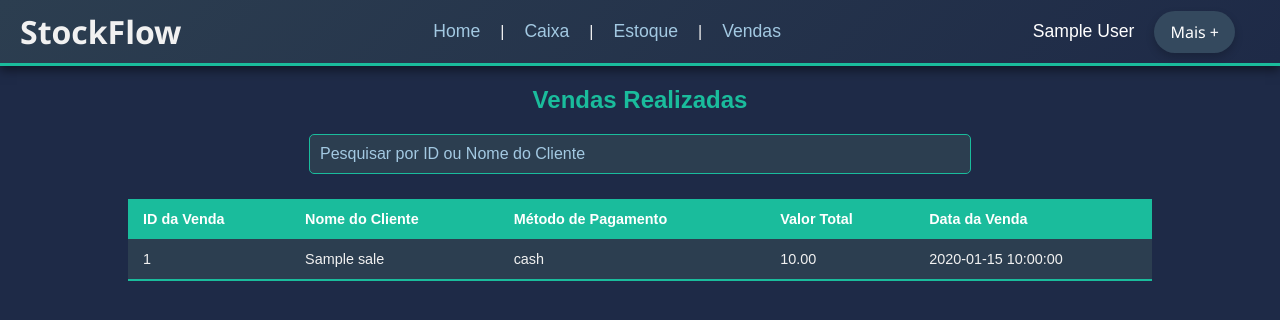
After one commit to J0seAlbuquerque/StockFLow, a PHP site: page /pages/vendas.php in a window 1280 px wide. The commit adds this page. Shown: the top 320 px of the page. Run offline with PHP 8.4, Linux system fonts and the light colour scheme; the visitor is signed in with stand-in values (Sample User, id 1); tables that the repository leaves empty hold one stand-in row (values such as "Sample post").

Commit message:
Adição pagina de vendas, tabela de vendas e barra de pesquisa

```diff
--- a/assets/css/_prench_i.css
+++ b/assets/css/_vendas.css
@@ -1,13 +1,10 @@
-/* Estilos gerais da página */
+/* Estilos gerais */
 body {
     font-family: Arial, sans-serif;
-    background-color: #f4f4f9;
     margin: 0;
     padding: 0;
-    height: 100vh;
-    justify-content: center;
-    align-items: center;
-    background: linear-gradient(135deg, #2c3e50, #1e2a47);
+    background-color: #1e2a47; /* Dark Blue */
+    color: #f1f1f1; /* White Smoke */
 }
 
 /* Navbar */
@@ -68,7 +65,7 @@ body {
 }
 
 .user-info .empresa-name {
-    margin-right: 15px;
+    margin-right: 45px;
     font-size: 1.1rem;
 }
 
@@ -127,120 +124,113 @@ body {
     opacity: 1; /* Torna o dropdown visível com transição suave */
 }
 
+/* Estilos para dispositivos menores (responsividade) */
+@media (max-width: 768px) {
+    .navbar {
+        flex-direction: column; /* Muda para coluna para melhor adaptação em telas pequenas */
+        align-items: flex-start; /* Alinha os itens à esquerda */
+    }
 
-/* Container que envolve a box */
-.container {
-    width: 100%;
-    display: flex;
-    justify-content: center;
-    align-items: center;
-    margin-top: 20px; /* Add margin-top to create space */
+    .nav-links {
+        display: block; /* Exibe os links como blocos em dispositivos pequenos */
+        margin-top: 10px;
+        width: 100%;
+    }
+
+    .nav-links a {
+        padding: 10px;
+        width: 100%; /* Faz os links ocuparem toda a largura disponível */
+        text-align: left; /* Alinha o texto à esquerda */
+    }
+
+    .user-info {
+        margin-top: 10px;
+        width: 100%;
+        display: flex;
+        justify-content: space-between; /* Distribui o nome da empresa e o dropdown */
+    }
+
+    .dropdown {
+        width: auto; /* Ajusta o dropdown para caber no espaço */
+    }
 }
 
-/* Caixa do formulário */
-.box {
-    background-color: #fff;
-    padding: 30px;
-    width: 600px;
-    border-radius: 15px;
-    box-shadow: 0 4px 20px rgba(0, 0, 0, 0.1);
-    text-align: center;
+@media (max-width: 480px) {
+    .navbar .logo a {
+        font-size: 1.8rem; /* Reduz o tamanho da fonte do nome "StockFlow" em telas muito pequenas */
+    }
+
+    .nav-links a {
+        font-size: 1rem; /* Ajusta o tamanho da fonte dos links */
+    }
+
+    .dropbtn {
+        font-size: 0.9rem; /* Ajusta o tamanho da fonte do botão dropdown */
+    }
 }
 
-/* Título principal */
-.site-name {
-    font-size: 32px;
-    color: #007bff;
-    font-weight: bold;
-    margin-bottom: 15px;
+/* Estilos para a tabela de vendas */
+.styled-table {
+    width: 80%; /* Reduz a largura da tabela */
+    margin: 25px auto; /* Centraliza a tabela */
+    border-collapse: collapse;
+    font-size: 0.9rem; /* Diminui o tamanho da fonte */
+    text-align: left;
+    background-color: #2c3e50; /* Charcoal */
+    color: #f1f1f1; /* White Smoke */
 }
 
-/* Título do formulário */
-h2 {
-    font-size: 20px;
-    color: #333;
-    margin-bottom: 30px;
+.styled-table thead tr {
+    background-color: #1abc9c; /* Turquoise */
+    color: #ffffff;
+    text-align: left;
 }
 
-/* Formulário */
-form {
-    display: flex;
-    flex-direction: column;
-    align-items: stretch;
+.styled-table th,
+.styled-table td {
+    padding: 12px 15px;
 }
 
-/* Estilos para os labels */
-label {
-    font-size: 14px;
-    color: #555;
-    margin-bottom: 5px;
-    text-align: left;
-    margin-left: 10px;
+.styled-table tbody tr {
+    border-bottom: 1px solid #dddddd;
 }
 
-/* Estilos para os inputs */
-input, select {
-    padding: 10px;
-    margin: 8px 10px;
-    font-size: 14px;
-    border: 1px solid #ccc;
-    border-radius: 5px;
-    box-sizing: border-box;
+.styled-table tbody tr:nth-of-type(even) {
+    background-color: #34495e; /* Dark Blue / Charcoal suave */
 }
 
-/* Input de CNPJ - sozinho na linha */
-#cnpj {
-    width: 100%;
+.styled-table tbody tr:last-of-type {
+    border-bottom: 2px solid #1abc9c; /* Turquoise */
 }
 
-/* Inputs de Endereço e Número - lado a lado */
-#endereco, #numero {
-    width: 48%;
-    display: inline-block;
+.styled-table tbody tr:hover {
+    background-color: #1e2a47; /* Dark Blue */
+    color: #f7c56f; /* Soft Yellow */
 }
 
-/* Inputs de Bairro e Estado - lado a lado */
-#bairro, #estado {
-    width: 48%;
-    display: inline-block;
+/* Estilos para o título "Vendas Realizadas" */
+.sales-list h2 {
+    text-align: center;
+    font-weight: bolder;
+    color: #1abc9c; /* Turquoise */
 }
 
-/* Input de Cidade - sozinho na linha */
-#cidade {
-    width: 100%;
+/* Estilos para a barra de pesquisa */
+.search-bar {
+    text-align: center;
+    margin-bottom: 20px;
 }
 
-/* Botão de envio */
-button {
-    padding: 12px;
-    background-color: #09396c;
-    color: white;
-    border: none;
+.search-bar input {
+    padding: 10px;
+    width: 50%;
+    font-size: 1rem;
+    border: 1px solid #1abc9c; /* Turquoise */
     border-radius: 5px;
-    font-size: 16px;
-    cursor: pointer;
-    margin-top: 20px;
-    transition: background-color 0.3s;
+    background-color: #2c3e50; /* Charcoal */
+    color: #f1f1f1; /* White Smoke */
 }
 
-/* Efeito de hover no botão */
-button:hover {
-    background-color: #031634;
+.search-bar input::placeholder {
+    color: #a3c9e2; /* Light Blue */
 }
-
-/* Botão de editar informações */
-.edit-btn {
-    border: 1px solid black; /* Borda preta e fina */
-    background-color: transparent; /* Fundo transparente */
-    color: #09396c; /* Cor do texto */
-    padding: 10px 20px;
-    text-decoration: none;
-    display: inline-block;
-    border-radius: 5px;
-    transition: background-color 0.3s ease, color 0.3s ease; /* Transição suave */
-}
-
-.edit-btn:hover {
-    background-color: #2c3e50; /* Cor de fundo ao passar o mouse */
-    color: #f7c56f; /* Cor do texto ao passar o mouse */
-}
--- /dev/null
+++ b/assets/js/_vendas.js
@@ -0,0 +1,20 @@
+document.getElementById('searchInput').addEventListener('keyup', function() {
+    var input = document.getElementById('searchInput');
+    var filter = input.value.toLowerCase();
+    var table = document.getElementById('salesTable');
+    var tr = table.getElementsByTagName('tr');
+
+    for (var i = 1; i < tr.length; i++) {
+        var tdId = tr[i].getElementsByTagName('td')[0];
+        var tdName = tr[i].getElementsByTagName('td')[1];
+        if (tdId || tdName) {
+            var idValue = tdId.textContent || tdId.innerText;
+            var nameValue = tdName.textContent || tdName.innerText;
+            if (idValue.toLowerCase().indexOf(filter) > -1 || nameValue.toLowerCase().indexOf(filter) > -1) {
+                tr[i].style.display = "";
+            } else {
+                tr[i].style.display = "none";
+            }
+        }
+    }
+});
--- a/pages/caixa.php
+++ b/pages/caixa.php
@@ -35,7 +35,7 @@
                 <span>|</span>
                 <a href="../pages/estoque.php">Estoque</a>
                 <span>|</span>
-                <a href="../pages/">Vendas</a>
+                <a href="../pages/vendas.php">Vendas</a>
             </div>
 
             <!-- Nome da empresa logada com o dropdown -->
--- a/pages/estoque.php
+++ b/pages/estoque.php
@@ -43,7 +43,7 @@ $result = $stmt->get_result();
                 <span>| </span>
                 <a href="../pages/estoque.php">Estoque</a>
                 <span>| </span>
-                <a href="../pages/">Vendas</a>
+                <a href="../pages/vendas.php">Vendas</a>
             </div>
 
             <!-- Nome da empresa logada com o dropdown -->
--- a/pages/homepage.php
+++ b/pages/homepage.php
@@ -32,7 +32,7 @@ $nomeEmpresa = $_SESSION['nomeEmpresa']; // Define the $nomeEmpresa variable
                 <span>|</span>
                 <a href="../pages/estoque.php">Estoque</a>
                 <span>|</span>
-                <a href="../pages/">Vendas</a>
+                <a href="../pages/vendas.php">Vendas</a>
             </div>
 
             <!-- Nome da empresa logada com o dropdown -->
--- /dev/null
+++ b/pages/vendas.php
@@ -0,0 +1,92 @@
+<?php
+session_start();
+if (!isset($_SESSION['nomeEmpresa'])) {
+    header("Location: ../pages/login.php");
+    exit();
+}
+$user_id = $_SESSION['user_id'];
+$nomeEmpresa = $_SESSION['nomeEmpresa']; // Define the $nomeEmpresa variable
+?>
+<!DOCTYPE html>
+<html lang="pt-br">
+<head>
+    <meta charset="UTF-8">
+    <meta name="viewport" content="width=device-width, initial-scale=1.0">
+    <title>Gerenciador de Estoque - StockFlow</title>
+    <link rel="stylesheet" href="../assets/css/_vendas.css">
+</head>
+<body>
+    <!-- Barra de navegação -->
+    <header>
+        <nav class="navbar">
+            <!-- Nome do sistema no canto esquerdo -->
+            <div class="logo">
+                <a href="./homepage.php" class="navbar-brand">StockFlow</a>
+            </div>
+
+            <!-- Links de navegação -->
+            <div class="nav-links">
+                <a href="./homepage.php">Home</a>
+                <span>|</span>
+                <a href="../pages/caixa.php">Caixa</a>
+                <span>|</span>
+                <a href="../pages/estoque.php">Estoque</a>
+                <span>|</span>
+                <a href="../pages/">Vendas</a>
+            </div>
+
+            <!-- Nome da empresa logada com o dropdown -->
+            <div class="user-info">
+                <span class="empresa-name"><?php echo $nomeEmpresa; ?></span>
+                <div class="dropdown">
+                    <button class="dropbtn">Mais +</button>
+                    <div class="dropdown-content">
+                        <a href="../pages/ver_info_empresa.php">Minha empresa</a>
+                        <a href="../process/processa_logout.php">Sair</a>
+                    </div>
+                </div>
+            </div>
+        </nav>
+    </header>
+    <main>
+        <section class="sales-list">
+            <h2>Vendas Realizadas</h2>
+            <div class="search-bar">
+                <input type="text" id="searchInput" placeholder="Pesquisar por ID ou Nome do Cliente">
+            </div>
+            <table class="styled-table" id="salesTable">
+                <thead>
+                    <tr>
+                        <th>ID da Venda</th>
+                        <th>Nome do Cliente</th>
+                        <th>Método de Pagamento</th>
+                        <th>Valor Total</th>
+                        <th>Data da Venda</th>
+                    </tr>
+                </thead>
+                <tbody>
+                    <?php
+                    require_once('../includes/config.php');
+                    $query = "SELECT sale_id, customer_name, payment_method, total_amount, sale_date FROM sales WHERE user_id = ?";
+                    $stmt = $conn->prepare($query);
+                    $stmt->bind_param('i', $user_id);
+                    $stmt->execute();
+                    $result = $stmt->get_result();
+
+                    while ($row = $result->fetch_assoc()) {
+                        echo "<tr>";
+                        echo "<td>{$row['sale_id']}</td>";
+                        echo "<td>{$row['customer_name']}</td>";
+                        echo "<td>{$row['payment_method']}</td>";
+                        echo "<td>{$row['total_amount']}</td>";
+                        echo "<td>{$row['sale_date']}</td>";
+                        echo "</tr>";
+                    }
+                    ?>
+                </tbody>
+            </table>
+        </section>
+    </main>
+    <script src="../assets/js/_vendas.js"></script>
+</body>
+</html>
--- a/pages/ver_info_empresa.php
+++ b/pages/ver_info_empresa.php
@@ -7,6 +7,7 @@
     require_once '../includes/config.php';
 
     $user_id = $_SESSION['user_id'];
+
 
     // Consulta para obter as informações da empresa
     $query = $conn->prepare("SELECT * FROM company_info WHERE company_id = ?");
@@ -61,12 +62,13 @@
                 <span>|</span>
                 <a href="../pages/estoque.php">Estoque</a>
                 <span>|</span>
-                <a href="../pages/">Vendas</a>
+                <a href="../pages/vendas.php">Vendas</a>
             </div>
 
             <!-- Nome da empresa logada com o dropdown -->
             <div class="user-info">
                 <div class="dropdown">
+                <span class="empresa-name"><?php echo $empresaNome; ?></span>
                     <button class="dropbtn">Mais +</button>
                     <div class="dropdown-content">
                         <a href="../pages/ver_info_empresa.php">Minha empresa</a>
--- a/process/processa_venda.php
+++ b/process/processa_venda.php
@@ -78,7 +78,7 @@ if ($stmt->execute()) {
     }
 
     echo 'Venda processada com sucesso!';
-} else {
-    echo 'Erro ao processar a venda: ' . $stmt->error;
-}
+    } else {
+        echo 'Erro ao processar a venda: ' . $stmt->error;
+    }
 ?>
```
